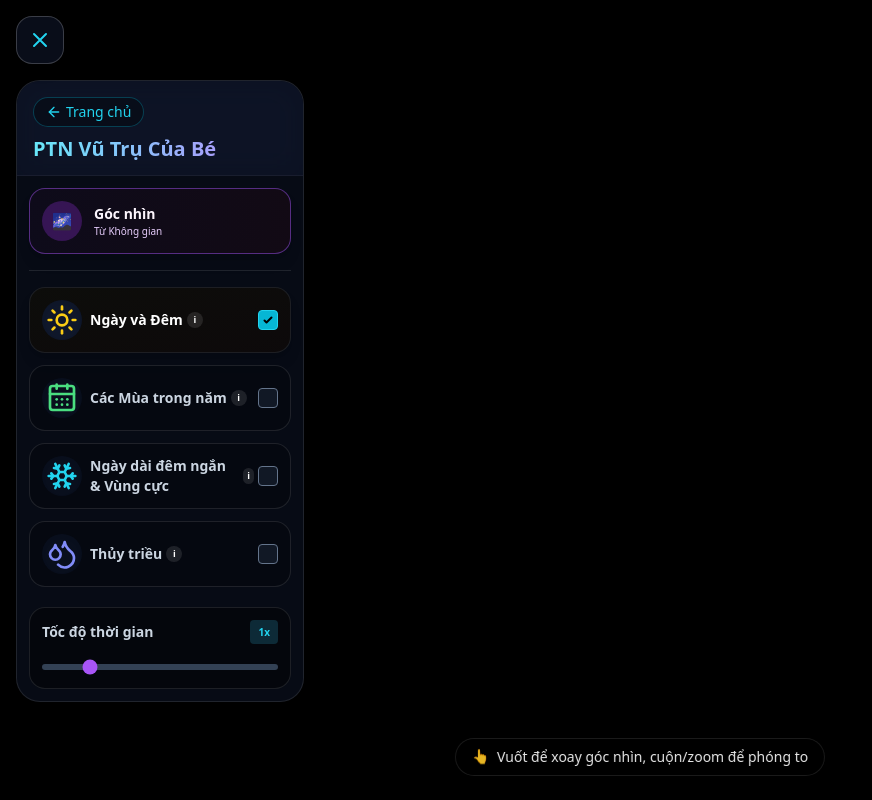
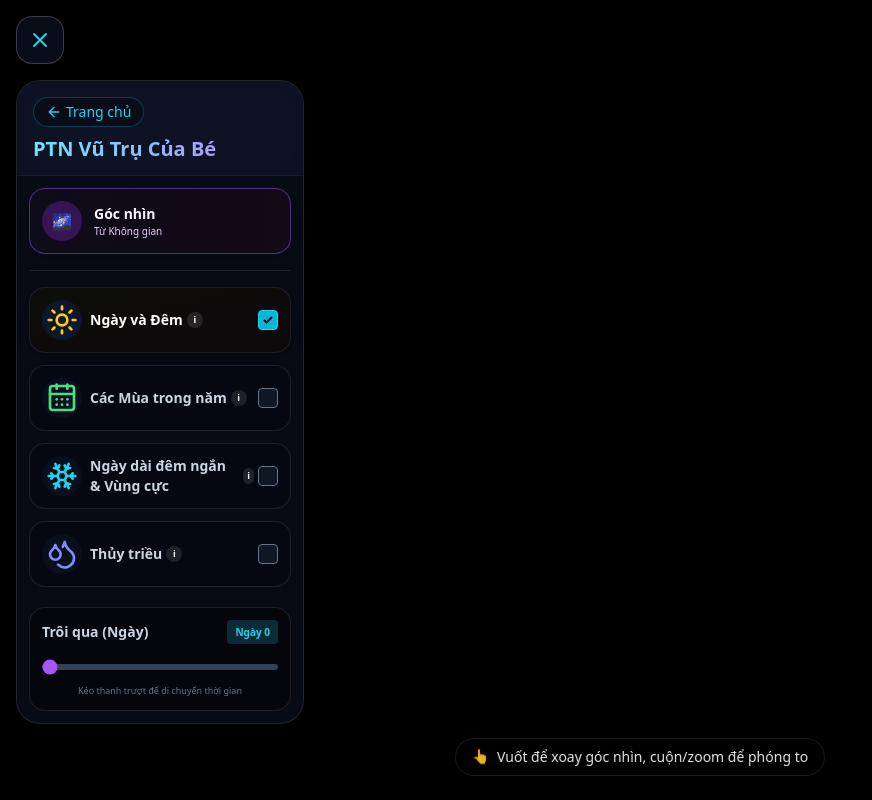
Before and after one commit to vlhquang/karaoke, a Next.js app in the folder apps/frontend/: page /hien-tuong-khoa-hoc in a window 1280 px wide. Shown: the whole page, without its empty margins (0-872 px from the left). Built offline with nearby package versions, Linux system fonts and the light colour scheme; no server answers.

Commit message:
feat: implement space simulation dashboard with interactive educational modules

```diff
--- a/apps/frontend/src/app/hien-tuong-khoa-hoc/components/SpaceSimulation.tsx
+++ b/apps/frontend/src/app/hien-tuong-khoa-hoc/components/SpaceSimulation.tsx
@@ -66,30 +66,18 @@ function SolarSystem({ simState, viewMode, orbitSpeed }: SpaceSimulationProps) {
   const controlsRef = useRef<any>(null);
 
   useFrame((state, delta) => {
-    // Tỉ lệ thực tế:
-    // 1 năm = 365.25 ngày (Trái đất tự quay 365.25 vòng/năm)
-    // 1 năm = 13.38 tháng Mặt Trăng (Mặt trăng quay quanh Trái đất 13.38 vòng/năm)
-    const BASE_SPEED = 0.2; // 1 vòng Trái đất quanh mặt trời mất ~31.4s ở tốc độ 1x
-    const EARTH_ROT_SPEED = BASE_SPEED * 365.25;
-    const MOON_ORB_SPEED = BASE_SPEED * 13.38;
+    // Không còn dùng delta để tự quay nữa, mà xoay dựa vào thanh trượt dayOfYear!
+    // 1 năm = 365.25 ngày.
 
+    // Tự quay của Trái Đất: Mỗi 1 ngày = 1 vòng = 2 * PI
     if (simState.dayNight && earthMeshRef.current) {
-      let speedMult = 1.0;
-      if (viewMode === 'surface') {
-        speedMult = 0.01; // Cực chậm ở mặt đất để có thể ngắm mặt trời lặn/mọc
-      }
-      earthMeshRef.current.rotation.y += delta * EARTH_ROT_SPEED * speedMult * orbitSpeed;
+      earthMeshRef.current.rotation.y = dayOfYear * 2 * Math.PI;
     }
 
     if (earthGroupRef.current) {
       if (simState.seasons) {
-        const distanceToSun = Math.sqrt(
-          Math.pow(ORBIT_A * Math.cos(orbitAngle.current) + ORBIT_C, 2) +
-          Math.pow(ORBIT_B * Math.sin(orbitAngle.current), 2)
-        );
-        // k = BASE_SPEED * 361 (bình phương khoảng cách trung bình ~19) để tốc độ trung bình = BASE_SPEED
-        const angularVelocity = (72.2 / (distanceToSun * distanceToSun)) * orbitSpeed;
-        orbitAngle.current += delta * angularVelocity;
+        // Quỹ đạo của Trái đất: 365.25 ngày = 1 vòng quỹ đạo (2 * PI)
+        orbitAngle.current = (dayOfYear / 365.25) * 2 * Math.PI;
       }
 
       const ex = ORBIT_A * Math.cos(orbitAngle.current) + ORBIT_C;
@@ -101,10 +89,6 @@ function SolarSystem({ simState, viewMode, orbitSpeed }: SpaceSimulationProps) {
 
       // Move camera to follow Earth
       if (viewMode === 'space' && controlsRef.current) {
-        // Chỉ cập nhật mục tiêu của camera (target) để bám theo Trái Đất,
-        // nhưng KHÔNG di chuyển vị trí camera.
-        // Điều này tạo ra góc nhìn thị sai (parallax), giúp người xem thấy rõ
-        // sự thay đổi tương đối của trục nghiêng so với Mặt Trời qua các mùa.
         controlsRef.current.target.copy(newPos);
       }
 
@@ -138,7 +122,8 @@ function SolarSystem({ simState, viewMode, orbitSpeed }: SpaceSimulationProps) {
     }
 
     if (simState.tides && moonGroupRef.current) {
-      moonOrbitAngle.current += delta * MOON_ORB_SPEED * orbitSpeed;
+      // Mặt trăng quay quanh TĐ: 27.3 ngày = 1 vòng
+      moonOrbitAngle.current = (dayOfYear / 27.3) * 2 * Math.PI;
 
       // Quỹ đạo Elip của Mặt Trăng để tạo ra sự chênh lệch khoảng cách
       const mx = 6.0 * Math.cos(moonOrbitAngle.current) + 1.5; // Lệch tâm để có lúc gần, lúc xa
--- a/apps/frontend/src/app/hien-tuong-khoa-hoc/page.tsx
+++ b/apps/frontend/src/app/hien-tuong-khoa-hoc/page.tsx
@@ -71,7 +71,7 @@ export default function SpaceLabPage() {
   const [activeHint, setActiveHint] = useState<keyof SimulationState | null>(null);
   const [isPanelOpen, setIsPanelOpen] = useState(true);
   const [viewMode, setViewMode] = useState<'space' | 'surface'>('space');
-  const [orbitSpeed, setOrbitSpeed] = useState(1);
+  const [dayOfYear, setDayOfYear] = useState(0);
 
   const toggleHint = (e: React.MouseEvent, id: keyof SimulationState) => {
     e.stopPropagation();
@@ -83,7 +83,7 @@ export default function SpaceLabPage() {
 
       {/* 3D Simulation Canvas - Full Screen */}
       <div className="absolute inset-0 z-0">
-        <SpaceSimulation simState={simState} viewMode={viewMode} orbitSpeed={orbitSpeed} />
+        <SpaceSimulation simState={simState} viewMode={viewMode} dayOfYear={dayOfYear} />
       </div>
 
       {/* Floating Buttons Group (Top Left) */}
@@ -196,19 +196,20 @@ export default function SpaceLabPage() {
             );
           })}
 
-          {/* Speed Control Slider */}
+          {/* Time Scrubber Slider */}
           <div className="mt-2 p-3 bg-black/40 rounded-xl md:rounded-2xl border border-white/10">
             <label className="text-xs md:text-sm font-bold text-slate-300 mb-2 flex justify-between items-center">
-              <span>Tốc độ thời gian</span>
-              <span className="text-cyan-400 bg-cyan-900/50 px-2 py-0.5 rounded text-[10px]">{orbitSpeed}x</span>
+              <span>Trôi qua (Ngày)</span>
+              <span className="text-cyan-400 bg-cyan-900/50 px-2 py-0.5 rounded text-[10px]">Ngày {Math.floor(dayOfYear)}</span>
             </label>
             <input
               type="range"
-              min="0.1" max="5" step="0.1"
-              value={orbitSpeed}
-              onChange={(e) => setOrbitSpeed(parseFloat(e.target.value))}
+              min="0" max="365" step="0.1"
+              value={dayOfYear}
+              onChange={(e) => setDayOfYear(parseFloat(e.target.value))}
               className="w-full accent-purple-500 h-1.5 bg-slate-700 rounded-lg appearance-none cursor-pointer"
             />
+            <p className="text-[9px] text-slate-500 mt-2 text-center">Kéo thanh trượt để di chuyển thời gian</p>
           </div>
 
         </div>
```
